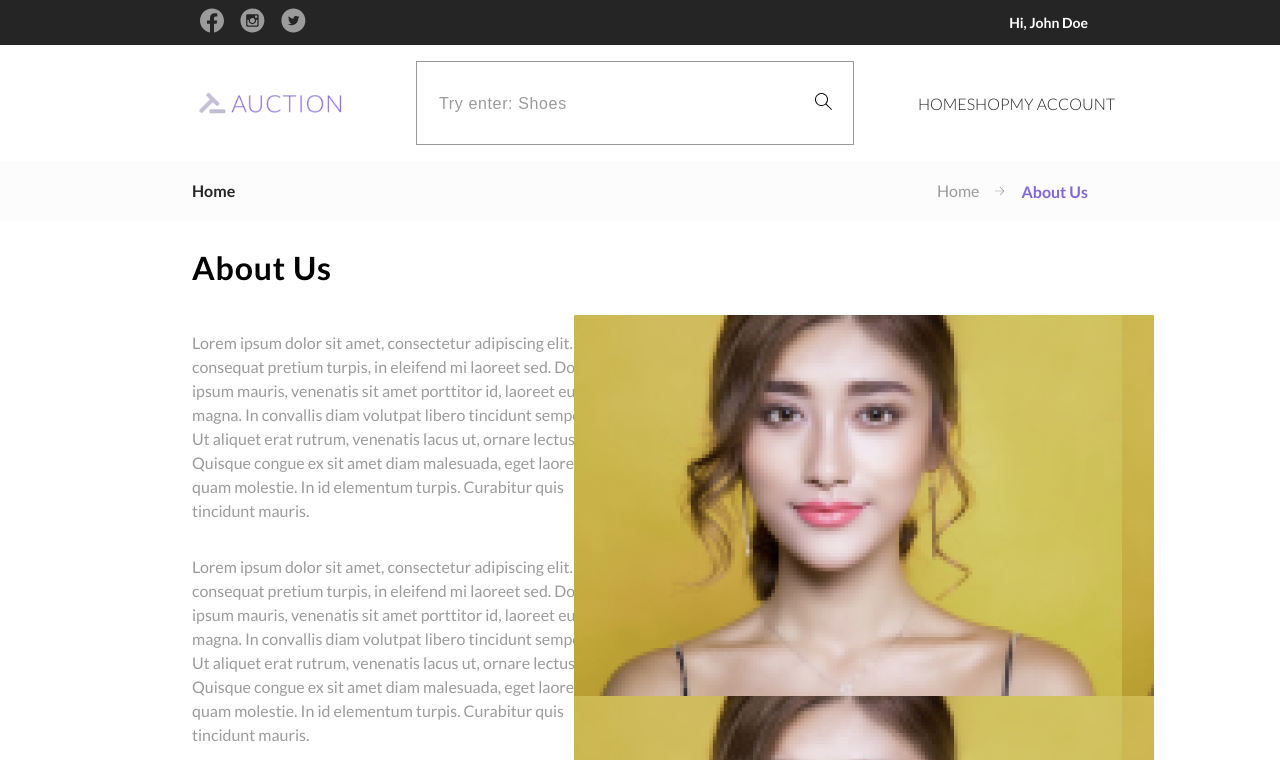
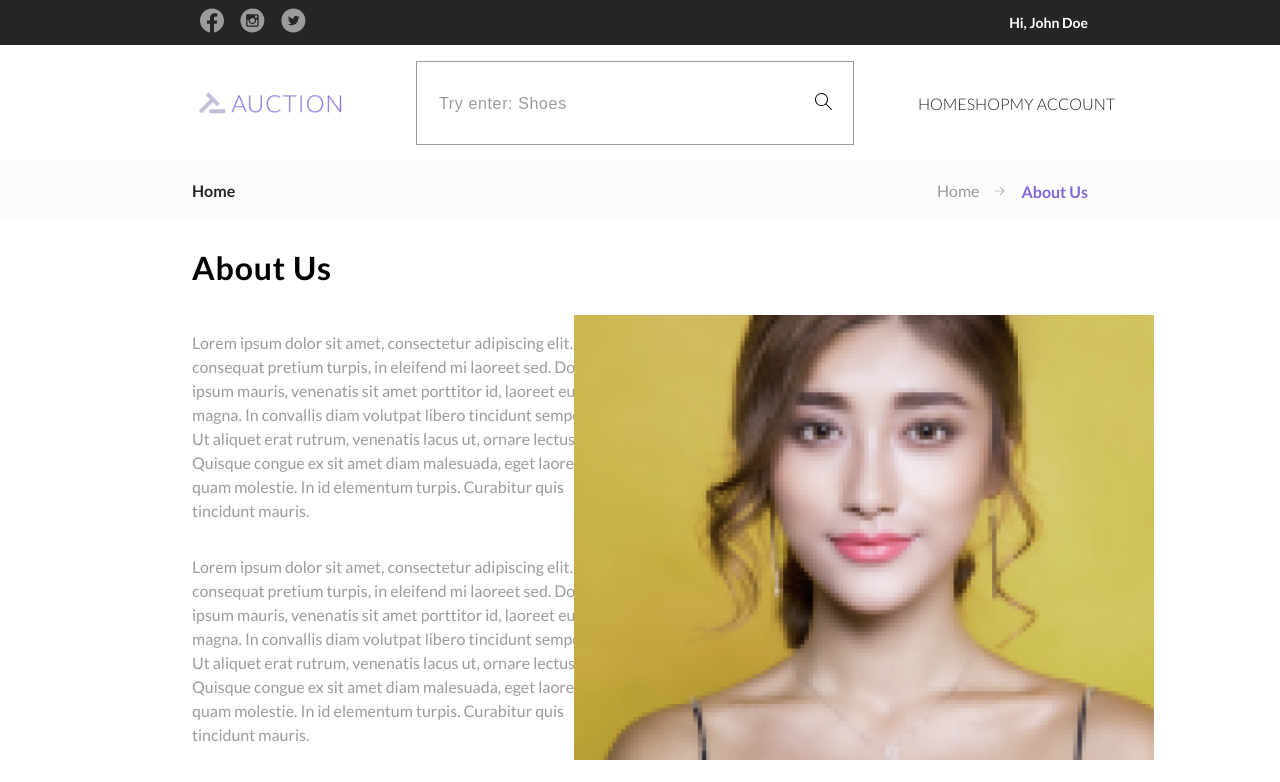
Before and after one commit to mr-am2k/auction-app, a React (Create React App) app in the folder auction-app-ui/: page /about-us in a window 1280 px wide. Shown: the top 782 px of the page. Built offline with nearby package versions, Linux system fonts and the light colour scheme.

Commit message:
Small changes in styling

```diff
--- a/auction-app-ui/src/app.scss
+++ b/auction-app-ui/src/app.scss
@@ -1,5 +1,5 @@
 .c-page-wrapper {
-  min-height: 100vh;
+  min-height: 60vh;
   display: flex;
   flex-direction: column;
   justify-content: space-between;
--- a/auction-app-ui/src/pages/about-us/about-us.scss
+++ b/auction-app-ui/src/pages/about-us/about-us.scss
@@ -38,6 +38,7 @@
         background-image: url('~/src/assets/images/about-us-image-1.png');
         width: 548px;
         height: 381px;
+        background-size: cover;
       }
 
       .c-other-images {
```
